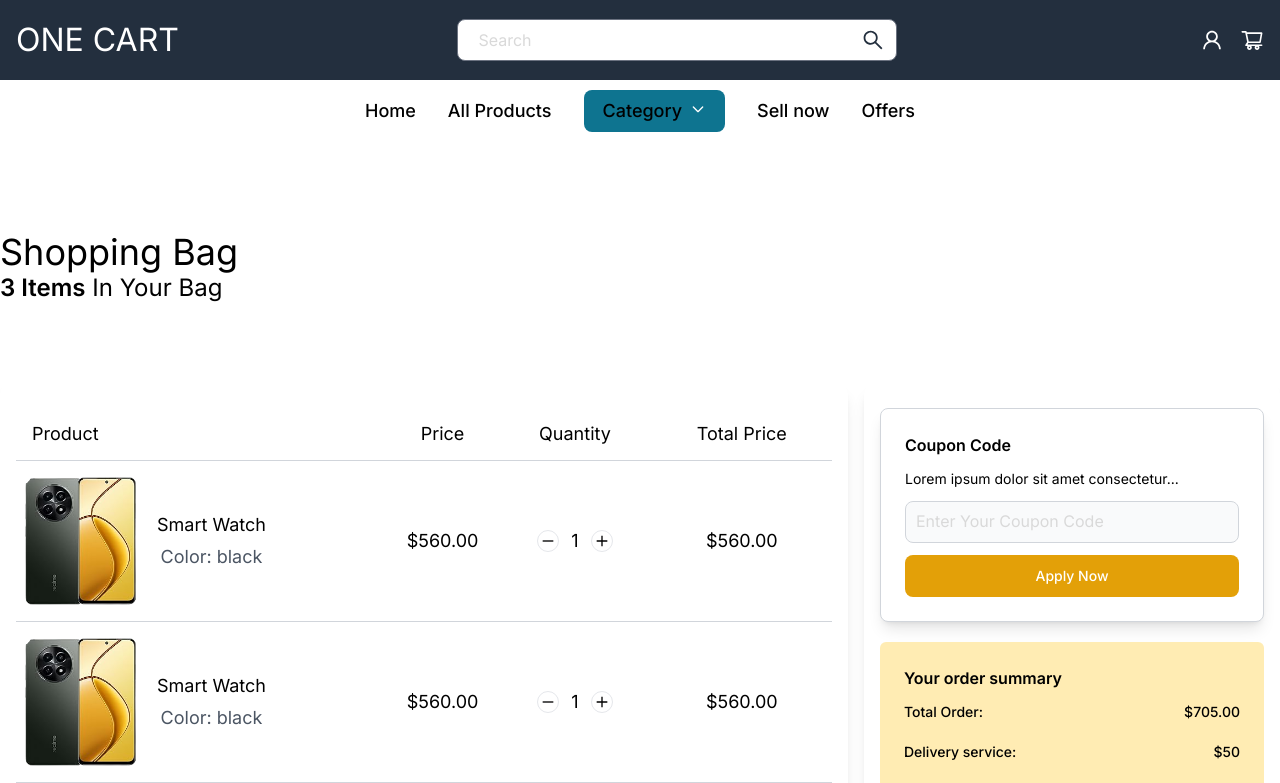
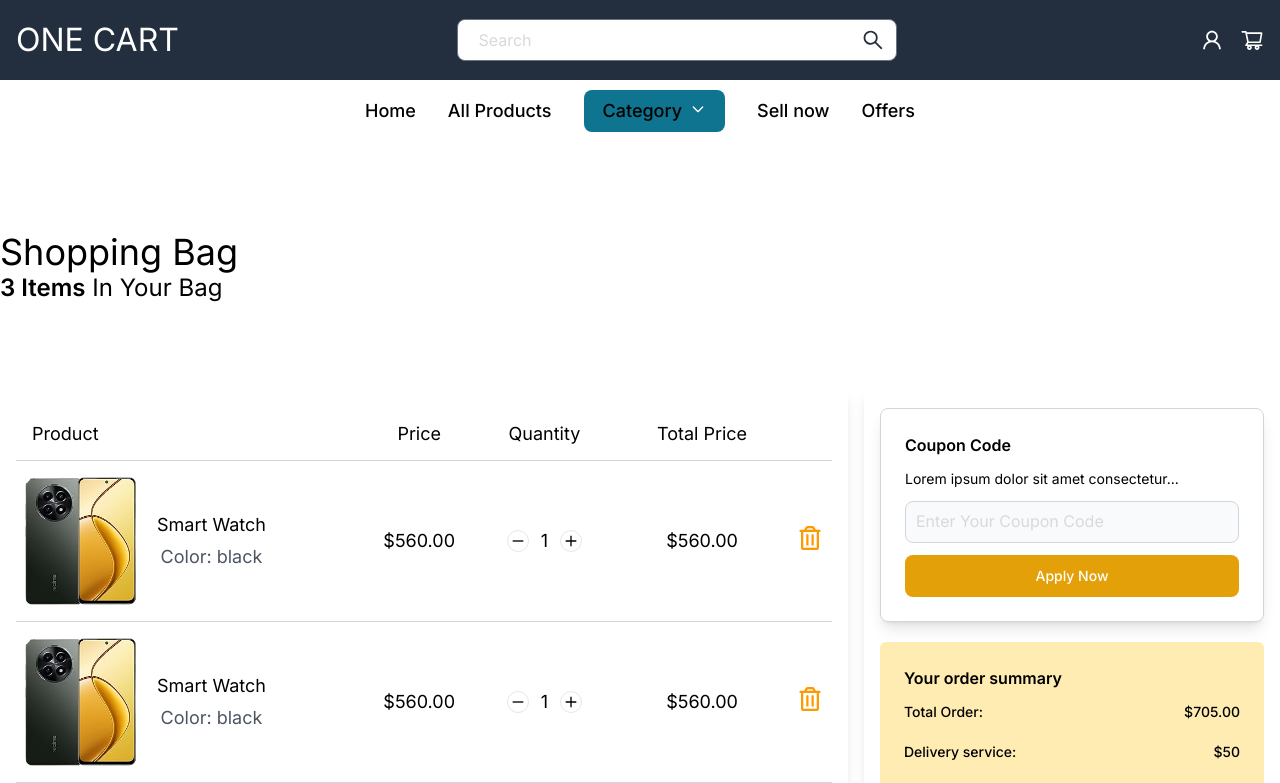
Before and after one commit to MohamedHosnyElKholy/Ecommerce-Multiples-, a Next.js app in the folder all-project/: page /cart in a window 1280 px wide. Shown: the top 783 px of the page. Built offline with nearby package versions, Linux system fonts and the light colour scheme.

Commit message:
feat(cart): add remove product icon to cart products

```diff
--- a/all-project/src/app/(page)/cart/page.jsx
+++ b/all-project/src/app/(page)/cart/page.jsx
@@ -5,7 +5,7 @@ import { TextInput } from "flowbite-react";
 import { Button } from "flowbite-react";
 import { IoLogoGoogle } from "react-icons/io5";
 import { FaCcPaypal } from "react-icons/fa";
-
+import { FaRegTrashAlt } from "react-icons/fa";
 export default function Page() {
   return (
     <>
@@ -32,6 +32,9 @@ export default function Page() {
                   </th>
                   <th scope="col" className="px-4 py-3 font-normal">
                     Total Price
+                  </th>
+                  <th scope="col" className="px-4 py-3 font-normal">
+
                   </th>
                 </tr>
               </thead>
@@ -68,6 +71,11 @@ export default function Page() {
                       </div>
                     </td>
                     <td className="py-4 font-normal text-black">$560.00</td>
+                    <td className="py-4 text-[24px] text-[#FF9900]">
+                      <button>
+                      <FaRegTrashAlt />
+                      </button>
+                      </td>
                   </tr>
                 ))}
               </tbody>
```
Also changed, not shown: all-project/src/app/(page)/productDetails/[productId]/page.jsx (renamed from all-project/src/app/(page)/[productDetails]/page.jsx).
